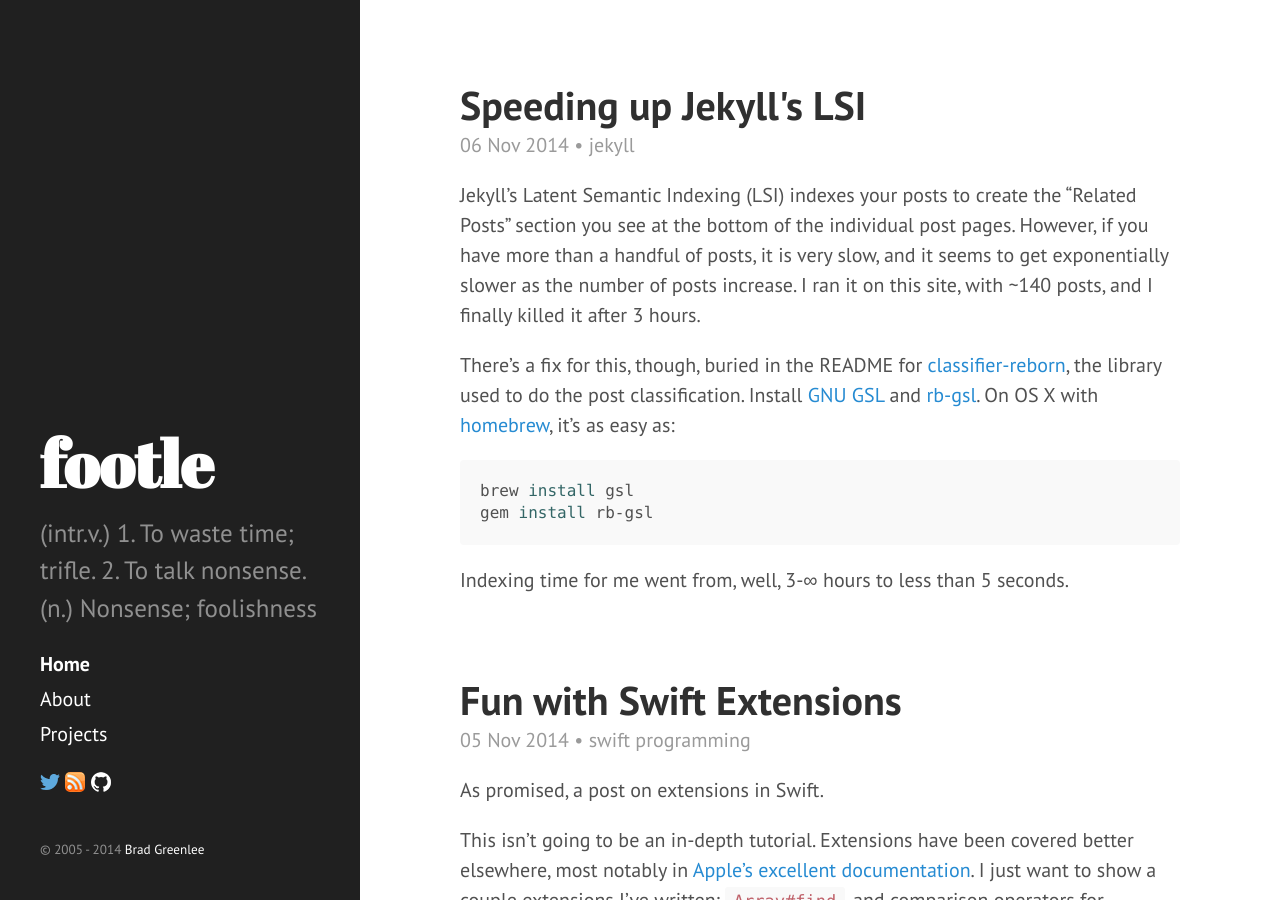
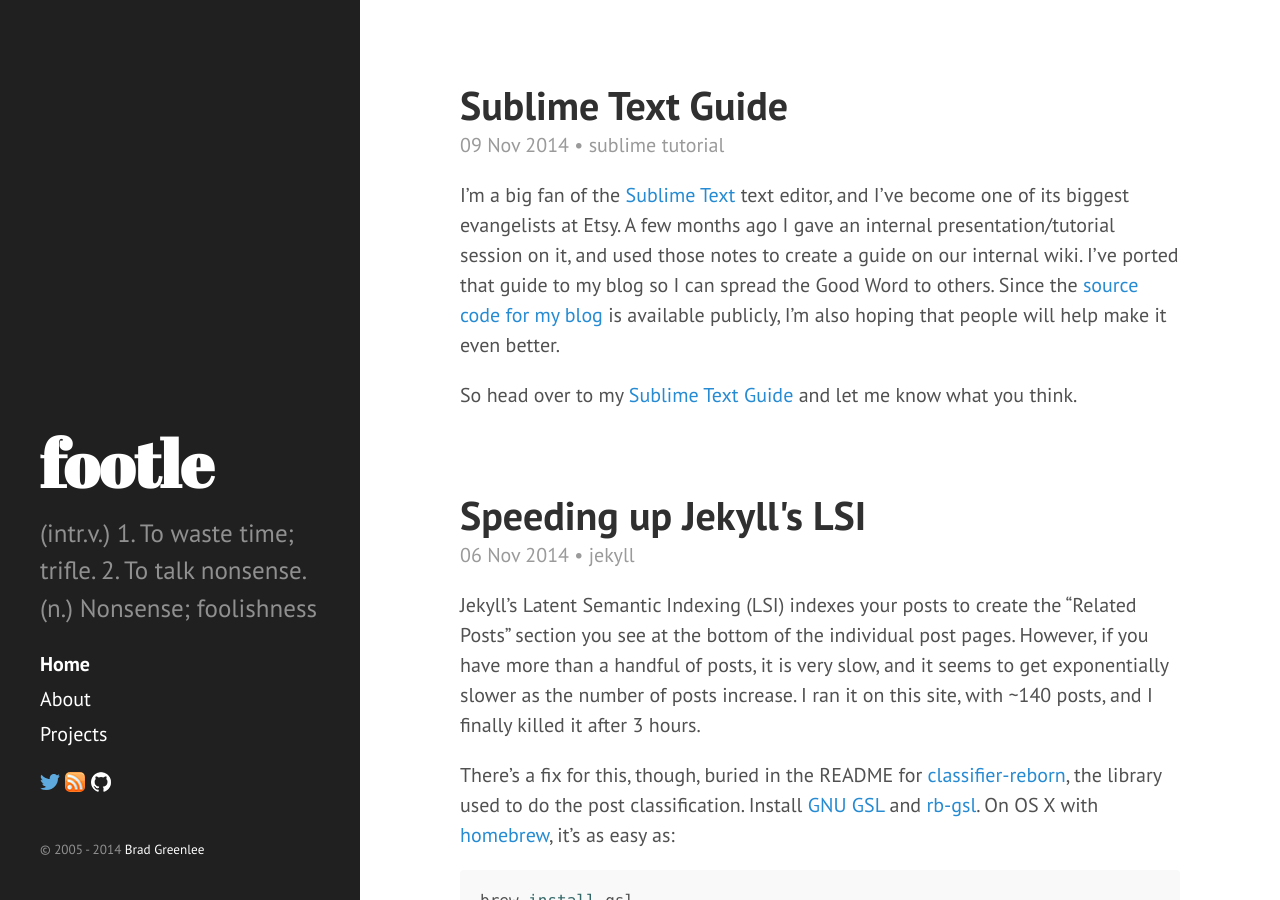
Before and after one commit to bgreenlee/bgreenlee.github.io, a Jekyll site: the page built from index.html, in a window 1280 px wide and 900 px high. Built offline with Jekyll 4.4.1, drawn with Linux system fonts in a browser that asks for light colours; Markdown is read by kramdown in place of the engine named in the settings; the list of posts is cut into pages by our own code; some of the changed text lies outside the part shown.

Commit message:
Sublime post and fix tag display

```diff
--- a/_layouts/post.html
+++ b/_layouts/post.html
@@ -6,11 +6,13 @@
   <h1 class="post-title">{{ page.title }}</h1>
   <div class="post-subtitle">
     <span class="post-date">{{ page.date | date_to_string }}
+    {% if page.tags.size > 0 %}
     <ul class="tag-list">
       {% for tag in page.tags %}
       <li><a href="/tag/{{ tag }}">{{ tag }}</a></li>
       {% endfor %}
     </ul>
+    {% endif %}
     </span>
   </div>
   {{ content }}
--- /dev/null
+++ b/_posts/2014-11-09-sublime-text-guide.md
@@ -0,0 +1,10 @@
+---
+title: "Sublime Text Guide"
+date: 2014-11-09 07:16:54 -0800
+layout: post
+tags: sublime tutorial
+---
+
+I'm a big fan of the [Sublime Text](http://www.sublimetext.com/) text editor, and I've become one of its biggest evangelists at Etsy. A few months ago I gave an internal presentation/tutorial session on it, and used those notes to create a guide on our internal wiki. I've ported that guide to my blog so I can spread the Good Word to others. Since the [source code for my blog](https://github.com/bgreenlee/bgreenlee.github.io) is available publicly, I'm also hoping that people will help make it even better.
+
+So head over to my [Sublime Text Guide](/sublime-text/) and let me know what you think.
--- /dev/null
+++ b/_tags/sublime.md
@@ -0,0 +1,10 @@
+---
+layout: tag-index
+title: Posts tagged "sublime"
+---
+<dl>
+  <dt>
+    <a href="/2014/11/09/sublime-text-guide/">Sublime Text Guide</a>
+    <span class="post-date">&bull; 09 Nov 2014</span>
+  </dt>
+</dd>
--- /dev/null
+++ b/_tags/tutorial.md
@@ -0,0 +1,10 @@
+---
+layout: tag-index
+title: Posts tagged "tutorial"
+---
+<dl>
+  <dt>
+    <a href="/2014/11/09/sublime-text-guide/">Sublime Text Guide</a>
+    <span class="post-date">&bull; 09 Nov 2014</span>
+  </dt>
+</dd>
--- a/index.html
+++ b/index.html
@@ -17,11 +17,13 @@
 
     <div class="post-subtitle">
       <span class="post-date">{{ post.date | date_to_string }}
+      {% if post.tags.size > 0 %}
       <ul class="tag-list">
         {% for tag in post.tags %}
         <li><a href="/tag/{{ tag }}">{{ tag }}</a></li>
         {% endfor %}
       </ul>
+      {% endif %}
       </span>
     </div>
     {{ post.content }}
```
